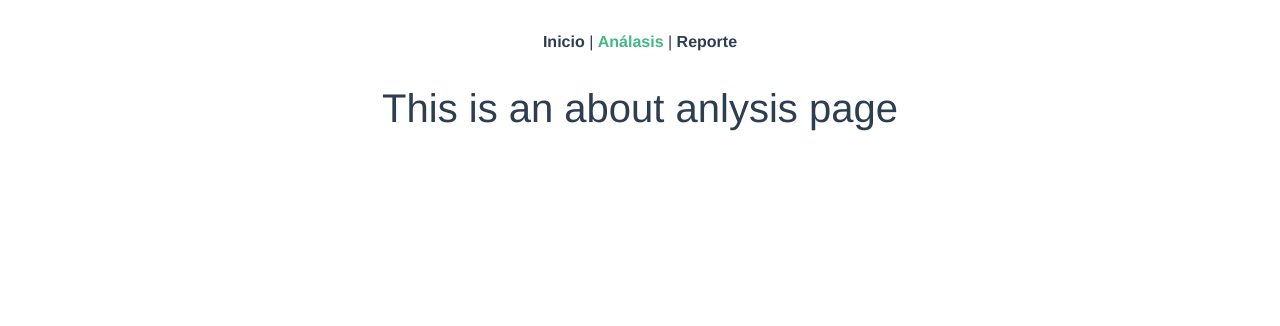
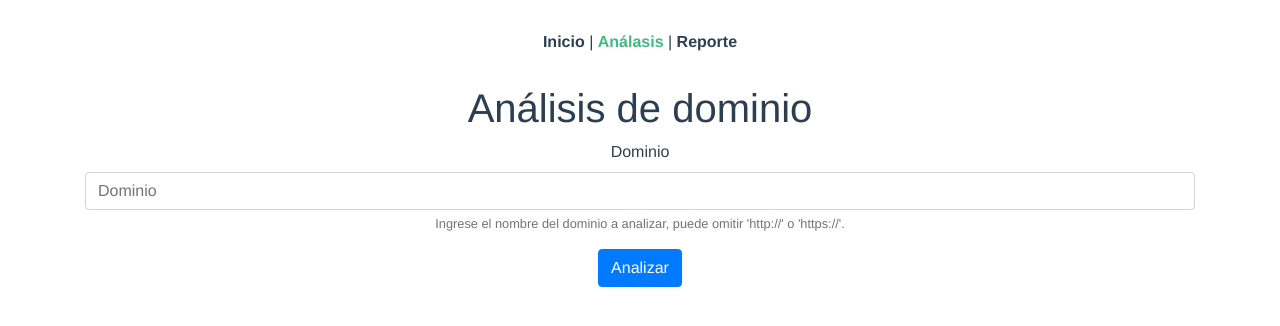
Before and after one commit to jatorresdev/domain-analysis-client, a Vue app: page /analysis in a window 1280 px wide. Shown: the top 326 px of the page. Built offline with nearby package versions, Linux system fonts and the light colour scheme.

Commit message:
Implementation of analysis page

```diff
--- /dev/null
+++ b/src/components/DomainAnalysisForm.vue
@@ -0,0 +1,82 @@
+<template>
+  <div class="center">
+    <b-form @submit.prevent="getDomainInfo">
+      <b-form-group
+          id="input-group-1"
+          label="Dominio"
+          label-for="input-1"
+          description="Ingrese el nombre del dominio a analizar, puede omitir 'http://' o 'https://'.">
+        <b-form-input
+            id="input-1"
+            v-model="form.domain"
+            v-on:change="validateDomain"
+            type="text"
+            required
+            placeholder="Dominio"></b-form-input>
+      </b-form-group>
+      <b-button type="submit" variant="primary">Analizar</b-button>
+    </b-form>
+
+    <b-card v-if="data" class="mt-3" header="Resultado del análisis">
+      <DomainInfoCard :domain="domain" :title="data.title" :images="data.logos"
+                      :servers-changed="data.servers_changed"
+                      :ssl-grade="data.ssl_grade" :previous-ssl-grade="data.previous_ssl_grade"
+                      :is-down="data.id_down" :servers="data.servers"/>
+    </b-card>
+    <div v-else-if="!data && processing" class="mt-3">
+      <b-spinner variant="primary" style="width: 3rem; height: 3rem;" label="Loading..."></b-spinner>
+    </div>
+  </div>
+</template>
+
+<script>
+  import ApiService from "../services/ApiService";
+  import DomainInfoCard from "./DomainInfoCard";
+
+  export default {
+    name: "DomainAnalysisForm",
+    components: {DomainInfoCard},
+    data: function () {
+      return {
+        form: {
+          domain: '',
+        },
+        data: null,
+        domain: null,
+        processing: false,
+      }
+    },
+    methods: {
+      validateDomain() {
+        let domain;
+        try {
+          domain = (new URL(this.form.domain)).hostname;
+          // eslint-disable-next-line no-empty
+        } catch (e) {
+          let splitUrl = this.form.domain.split("/");
+          domain = (splitUrl.length ? splitUrl[0] : this.form.domain);
+        }
+
+        this.form.domain = domain.toLowerCase();
+      },
+      async getDomainInfo() {
+        this.domain = this.form.domain;
+        this.data = null;
+        this.processing = true;
+
+        ApiService.getDomainInfo(this.form.domain).then(
+          (data => {
+            this.$set(this, "data", data);
+            this.$set(this, "processing", false);
+          }).bind(this)
+        ).catch(error => {
+          console.error("There was an error!", error);
+        });
+      }
+    }
+  }
+</script>
+
+<style scoped>
+
+</style>
--- /dev/null
+++ b/src/components/DomainInfoCard.vue
@@ -0,0 +1,60 @@
+<template>
+  <div>
+    <h2>{{title}}</h2>
+    <b-img center v-if="imageSrc" :src="imageSrc" :alt="title"></b-img>
+
+    <b-list-group flush>
+      <b-list-group-item>Grado: {{sslGrade != '' ? sslGrade : '-'}}</b-list-group-item>
+      <b-list-group-item>Grado previo: {{previousSslGrade != '' ? previousSslGrade : '-' }}</b-list-group-item>
+      <b-list-group-item>Cambios en el servidor: {{serversChanged ? 'Si' : 'No'}}</b-list-group-item>
+      <b-list-group-item>Servidor caído: {{isDown ? 'Si' : 'No'}}</b-list-group-item>
+    </b-list-group>
+
+    <h4 v-if="servers">Información de servidores</h4>
+    <DomainReport v-if="servers" :items="servers"/>
+  </div>
+</template>
+
+<script>
+  import DomainReport from "./DomainReport";
+
+  export default {
+    name: "DomainInfoCard",
+    components: {DomainReport},
+    props: {
+      domain: String,
+      title: String,
+      images: Array,
+      serversChanged: Boolean,
+      sslGrade: String,
+      previousSslGrade: String,
+      isDown: Boolean,
+      servers: Array,
+    },
+    computed: {
+      imageSrc: function () {
+        let imageSrc = null;
+        if (this.images && this.images.length) {
+          for (let image of this.images) {
+            if (!image.includes("http")) {
+              imageSrc = `https://${this.domain}${image}`
+            } else {
+              imageSrc = image;
+            }
+
+            break;
+          }
+        }
+
+        return imageSrc;
+      }
+    },
+  }
+</script>
+
+<style scoped lang="scss">
+  h4 {
+    margin-top: 30px;
+    padding: 5px;
+  }
+</style>
--- a/src/services/ApiService.js
+++ b/src/services/ApiService.js
@@ -5,4 +5,10 @@ export default {
 
     return data;
   },
+  async getDomainInfo(domain) {
+    const res = await fetch(`http://localhost:8888/api/v1/analyze/${domain}`);
+    const data = await res.json();
+
+    return data;
+  },
 }
--- a/src/views/Analysis.vue
+++ b/src/views/Analysis.vue
@@ -1,5 +1,13 @@
 <template>
-  <div class="analysis">
-    <h1>This is an about anlysis page</h1>
+  <div class="container analysis">
+    <h1>Análisis de dominio</h1>
+    <DomainAnalysisForm/>
   </div>
 </template>
+<script>
+  import DomainAnalysisForm from "../components/DomainAnalysisForm";
+
+  export default {
+    components: {DomainAnalysisForm}
+  }
+</script>
--- a/src/views/Home.vue
+++ b/src/views/Home.vue
@@ -7,7 +7,7 @@
 
 <script>
   // @ is an alias to /src
-  import Welcome from "@/components/Welcome.vue";
+  import Welcome from "../components/Welcome.vue";
 
   export default {
     name: 'Home',
--- a/src/views/Report.vue
+++ b/src/views/Report.vue
@@ -10,13 +10,13 @@
   </div>
 </template>
 <script>
-  import ApiService from "@/services/ApiService";
-  import DomainReport from "@/components/DomainReport";
+  import ApiService from "../services/ApiService";
+  import DomainReport from "../components/DomainReport";
 
   export default {
     name: 'Report',
     components: {DomainReport},
-    data() {
+    data: function () {
       return {
         fields: [
           {
@@ -43,7 +43,7 @@
         data: {}
       }
     },
-    created() {
+    created: function () {
       this.getReportData(); // NEW - call getEventData() when the instance is created
     },
     methods: {
@@ -52,14 +52,15 @@
           (data => {
             this.$set(this, "data", data);
           }).bind(this)
-        );
+        ).catch(error => {
+          console.error("There was an error!", error);
+        });
       }
     }
   }
 </script>
 <style scoped lang="scss">
   h5 {
-    border: 1px dotted red;
     padding: 5px;
   }
 </style>
```
